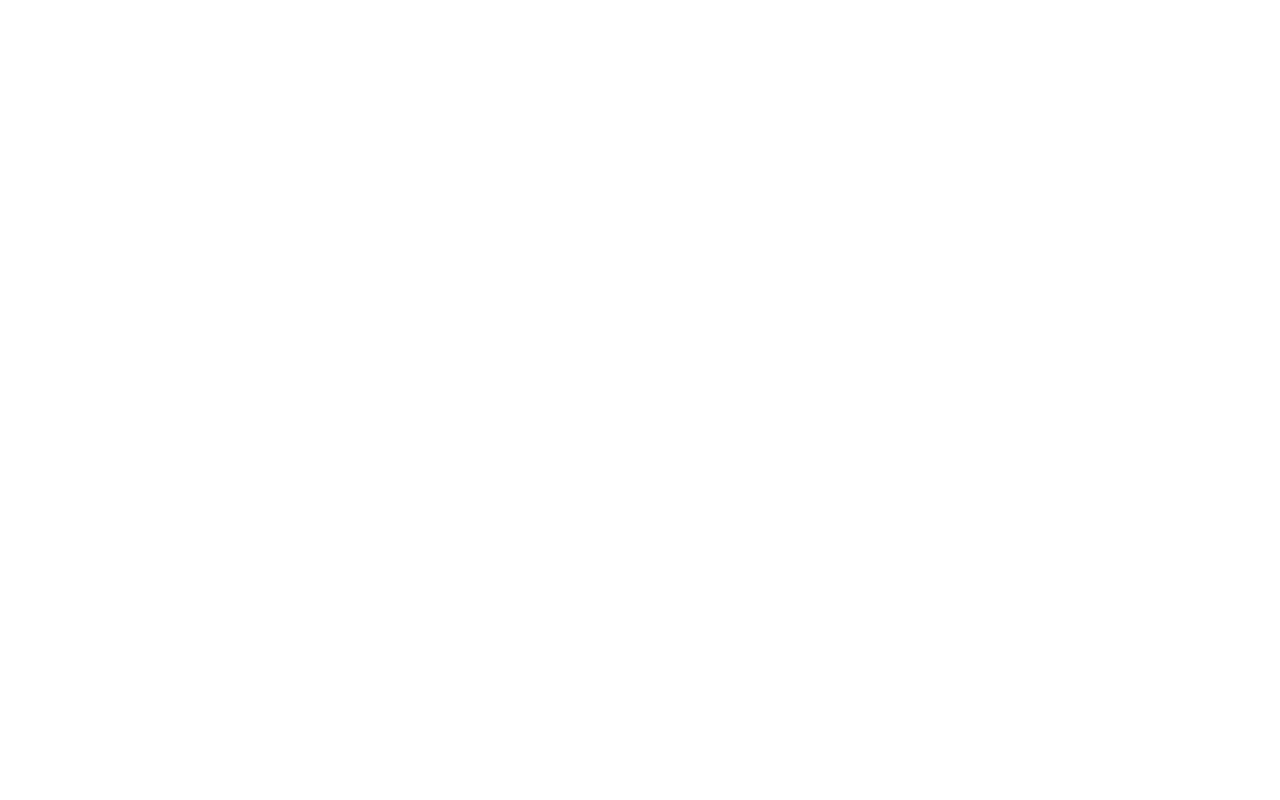
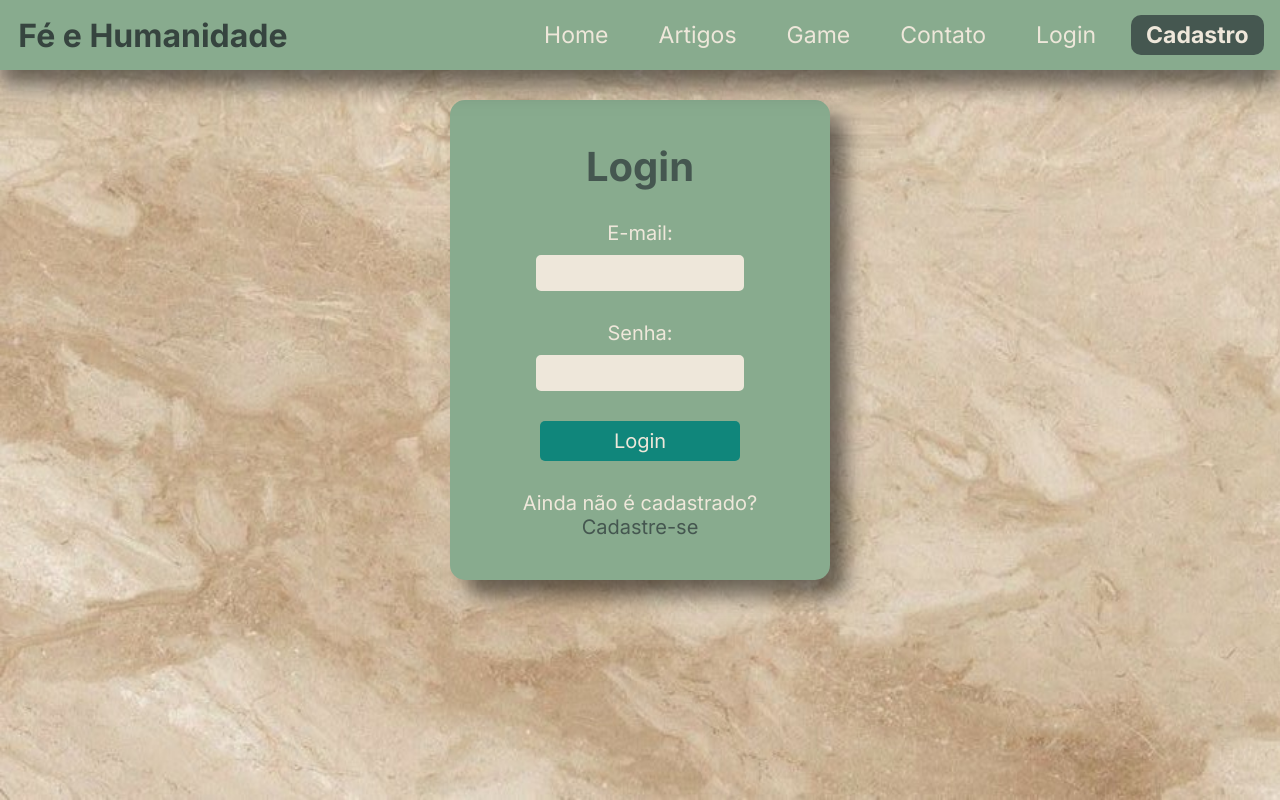
Before and after one commit to RafaellaGuedes/fe_e_humanidade, a plain HTML site: page login.html in a window 1280 px wide. Drawn offline with Linux system fonts and the light colour scheme; a web font is replaced by a local one.

Commit message:
Desenvolvimento da estilização do site

```diff
--- a/login.html
+++ b/login.html
@@ -0,0 +1,59 @@
+<!DOCTYPE html>
+<html lang="en">
+
+<head>
+    <meta charset="UTF-8">
+    <meta name="viewport" content="width=device-width, initial-scale=1.0">
+    <link rel="stylesheet" href="style_login.css">
+    <link rel="preconnect" href="https://fonts.googleapis.com">
+    <link rel="preconnect" href="https://fonts.gstatic.com" crossorigin>
+    <link href="https://fonts.googleapis.com/css2?family=DM+Serif+Text:ital@0;1&family=Inter:wght@100..900&display=swap"
+        rel="stylesheet">
+    <title>Login - Fé e Humanidade</title>
+</head>
+
+<body>
+
+    <div class="header">
+        <div class="logo">
+            <h1>Fé e Humanidade</h1>
+        </div>
+        <div class="navbar">
+            <a href="index.html">Home</a>
+            <a href="#article">Artigos</a>
+            <a href="#game">Game</a>
+            <a href="">Contato</a>
+            <a href="login.html">Login</a>
+            <a href="cadastro.html" id="a_cadastro">Cadastro</a>
+        </div>
+    </div>
+
+    <div class="page">
+
+        <div class="box_login">
+
+            <h1>Login</h1>
+
+            <div class="input_box">
+                <span>E-mail:</span> <br> <input type="text" id="input_email">
+            </div>
+            <div class="input_box">
+                <span>Senha:</span> <br> <input type="text" id="input_senha">
+            </div>
+
+            <div class="button_login">
+                <a href="#">Login</a>
+            </div>
+
+            <div class="button_cadastro">
+                <span>Ainda não é cadastrado?</span>
+                <a href="./cadastro.html">Cadastre-se</a>
+            </div>
+
+        </div>
+
+    </div>
+
+</body>
+
+</html>
--- a/style.css
+++ b/style.css
@@ -1,12 +1,12 @@
 body {
-    background-color: #068368;
+    background-color: #ABF1FA;
     margin: 0;
     font-family: "Inter", sans-serif;
     font-style: normal;
 }
 
 .header {
-    background-color: #0F6A54;
+    background-color: #10867b;
     margin: 0;
     height: 70px;
     width: 100%;
@@ -20,28 +20,36 @@ body {
 .header .logo {
     color: #000E0D;
     justify-content: start;
-    margin-right: 500px;
+    margin-right: 250px;
 }
 
 .header a {
     padding: 15px;
-    color: #000E0D;
-    font-size: 18px;
+    margin-right: 20px;
+    color: #AC916D;
+    font-size: 25px;
     text-decoration: none;
     display: flex;
 }
 
 a:hover {
-    color: #2EFFBF;
+    color: #151D4D;
+    font-weight: bold;
 }
 
 #a_cadastro {
-    margin-right: 15px;
-    color: #2EFFBF;
-    background-color: #000628;
+    margin-right: 25px;
+    color: #151D4D;
+    font-weight: bold;
+    background-color: #AC916D;
     border-radius: 10px;
     height: 10px;
     align-items: center;
+}
+
+#a_cadastro:hover{
+    background-color: #151D4D;
+    color: #AC916D;
 }
 
 .page {
@@ -50,21 +58,46 @@ a:hover {
 }
 
 .infographic {
+    background-image: url("./assets/mapaMundi.jpg");
+    background-size: 100% 100%;
+    background-position: center;
+    width: 100%;
+    height: 90vh;
+    background-repeat: no-repeat;
     color: #000E0D;
     margin-top: 40px;
+    display: flex;
     align-items: center;
     text-align: center;
 }
 
-.infographic h1 {
-    margin-top: 80px;
-    margin-bottom: 40px;
+.txt-infographic{
+    position: absolute;
+    color: aliceblue;
+    text-align: left;
+    padding-top: 70vh;
+    padding-left: 40px;
+    font-size: 31px;
+    width: 40vw;
+    height: 100%;
+    margin-top: 8rem;
+}
+
+.txt-infographic span {
+    display: inline;
+    padding-left: 5px;
+    padding-right: 5px;
+    border-radius: 0.5vw;
+    background-color: #6DC8BF;
     color: #000E0D;
 }
 
+
+
+
 .infographic img {
-    height: 400px;
-    border-radius: 20px;
+    height: 650px;
+    width: 100%;
 }
 
 .article {
@@ -72,6 +105,10 @@ a:hover {
     flex-direction: row;
     align-items: center;
     margin-top: 80px;
+}
+
+.artc_text h1{
+    color: #151D4D;
 }
 
 .artc_text {
@@ -85,12 +122,12 @@ a:hover {
 }
 
 .artc_text a {
-    color: #2EFFBF;
-    background-color: #000628;
+    color: white;
+    background-color: #6B6243;
     margin-top: 20px;
     text-decoration: none;
     height: 45px;
-    width: 110px;
+    width: 130px;
     border-radius: 10px;
     display: flex;
     justify-content: center;
@@ -100,14 +137,15 @@ a:hover {
 .article img {
     border-radius: 20px;
     height: 420px;
-    width: 470px;
+    width: 600px;
 }
 
 .article2 {
+    background: linear-gradient(rgba(171,241,250,1) 0%, rgba(87,176,153,1) 100%);
+    height: 500px;
     display: flex;
     flex-direction: row-reverse;
     align-items: center;
-    margin-top: 80px;
 }
 
 .article2 img {
@@ -116,14 +154,47 @@ a:hover {
     width: 470px;
 }
 
+.article3 {
+    background-image: url("./assets/coexist.jpeg");
+    background-size: cover;
+    background-repeat: no-repeat;
+    height: 500px;
+    display: flex;
+    flex-direction: row-reverse;
+    align-items: center;
+}
+
+.artc_text3 {
+    display: flex;
+    flex-direction: column;
+    width: 500px;
+    margin-right: 100px;
+    color: white;
+    font-size: 20px;
+    align-items: center;
+}
+
+.artc_text3 a {
+    color: white;
+    background-color: #AC916D;
+    margin-top: 20px;
+    text-decoration: none;
+    height: 45px;
+    width: 130px;
+    border-radius: 10px;
+    display: flex;
+    justify-content: center;
+    align-items: center;
+}
+
 .interaction {
+    background: linear-gradient(rgba(171,241,250,1) 0%, rgba(87,176,153,1) 100%);
     height: 600px;
-    width: 600px;
+    width: 100%;
     display: flex;
     flex-direction: row;
     justify-content: center;
     align-items: center;
-    margin-left: 380px;
 }
 
 .interaction span {
@@ -133,7 +204,7 @@ a:hover {
 }
 
 .footer {
-    background-color: #0F6A54;
+    background-color: #10867b;
     padding: 0;
     margin: 0;
     height: 75px;
--- a/style_article.css
+++ b/style_article.css
@@ -1,12 +1,12 @@
 body {
-    background-color: #068368;
+    background-color: #ABF1FA;
     margin: 0;
     font-family: "Inter", sans-serif;
     font-style: normal;
 }
 
 .header {
-    background-color: #0F6A54;
+    background-color: #88AB8E;
     margin: 0;
     height: 70px;
     width: 100%;
@@ -15,40 +15,60 @@ body {
     align-items: center;
     justify-content: end;
     position: fixed;
+    box-shadow: 0rem 1rem 20px 0 rgba(0, 0, 0, 0.5);
 }
 
 .header .logo {
-    color: #000E0D;
+    color: #36443f;
     justify-content: start;
-    margin-right: 500px;
+}
+
+.navbar {
+    margin-left: 250px;
+    display: flex;
+    flex-direction: row;
+    width: 58%;
+    justify-content: center;
+    align-items: center;
 }
 
 .header a {
     padding: 15px;
-    color: #000E0D;
-    font-size: 18px;
+    margin-right: 20px;
+    color: #EEE7DA;
+    font-size: 23px;
     text-decoration: none;
     display: flex;
 }
 
 a:hover {
-    color: #2EFFBF;
+    color: #8ad3dd;
+    font-weight: bold;
 }
 
 #a_cadastro {
-    margin-right: 15px;
-    color: #2EFFBF;
-    background-color: #000628;
+    margin-right: 25px;
+    color: #EEE7DA;
+    font-weight: bold;
+    background-color: #455750;
     border-radius: 10px;
     height: 10px;
     align-items: center;
 }
 
+#a_cadastro:hover {
+    color: #8ad3dd;
+}
+
 .page {
+    background-image: url("./assets/fundo.jpg");
+    background-size: cover;
+    background-repeat: no-repeat;
     display: flex;
     flex-direction: column;
+    align-items: center;
+    align-items: center;
     height: 100%;
-    align-items: center;
 }
 
 .page h1 {
@@ -67,12 +87,12 @@ a:hover {
 }
 
 .footer {
-    background-color: #0F6A54;
+    background-color: #88AB8E;
     padding: 0;
     margin: 0;
     height: 75px;
     width: 100%;
-    position: relative;
+    position: fixed;
     bottom: 0;
     display: flex;
     flex-direction: row;
--- /dev/null
+++ b/style_login.css
@@ -0,0 +1,176 @@
+    body {
+        background-color: #ABF1FA;
+        margin: 0;
+        font-family: "Inter", sans-serif;
+        font-style: normal;
+    }
+
+    .header {
+        background-color: #88AB8E;
+        margin: 0;
+        height: 70px;
+        width: 100%;
+        display: flex;
+        flex-direction: row;
+        align-items: center;
+        justify-content: end;
+        position: fixed;
+        box-shadow: 0rem 1rem 20px 0 rgba(0, 0, 0, 0.5);
+    }
+
+    .header .logo {
+        color: #36443f;
+        justify-content: start;
+    }
+
+    .navbar {
+        margin-left: 250px;
+        display: flex;
+        flex-direction: row;
+        width: 58%;
+        justify-content: center;
+        align-items: center;
+    }
+
+    .header a {
+        padding: 15px;
+        margin-right: 20px;
+        color: #EEE7DA;
+        font-size: 23px;
+        text-decoration: none;
+        display: flex;
+    }
+
+    a:hover {
+        color: #8ad3dd;
+        font-weight: bold;
+    }
+
+    #a_cadastro {
+        margin-right: 25px;
+        color: #EEE7DA;
+        font-weight: bold;
+        background-color: #455750;
+        border-radius: 10px;
+        height: 10px;
+        align-items: center;
+    }
+
+    #a_cadastro:hover {
+        color: #8ad3dd;
+    }
+
+    .page {
+        background-image: url("./assets/fundo.jpg");
+        background-size: cover;
+        background-repeat: no-repeat;
+        display: flex;
+        flex-direction: column;
+        align-items: center;
+        align-items: center;
+        height: 100vh;
+    }
+
+    .page span {
+        width: 850px;
+        text-align: center;
+        color: #EEE7DA;
+        font-size: 20px;
+        margin-bottom: 100px;
+    }
+
+    .box_login {
+        background-color: #88AB8E;
+        text-align: center;
+        justify-content: center;
+        align-items: center;
+        margin-top: 100px;
+        width: 300px;
+        height: 400px;
+        padding: 40px;
+        border-radius: 15px;
+        display: flex;
+        flex-direction: column;
+        box-shadow: 1rem 1rem 20px 0 rgba(0, 0, 0, 0.5);
+
+        .input_box {
+            margin-bottom: 30px;
+            font-size: 20px;
+
+            input {
+                height: 30px;
+                width: 200px;
+                margin-top: 10px;
+                border-radius: 5px;
+                background-color: #EEE7DA;
+                border-style: solid;
+                border-color: #EEE7DA;
+            }
+
+        }
+
+    }
+
+    .box_login h1 {
+        font-size: 40px;
+        margin-top: 0;
+        color: #455750;
+        margin-bottom: 30px;
+    }
+
+    .button_login {
+        background-color: #10867b;
+        width: 200px;
+        height: 40px;
+        border-radius: 5px;
+        border-style: hidden;
+        display: flex;
+        flex-direction: column;
+        text-align: center;
+        justify-content: center;
+    }
+
+    .button_login a {
+        color: #EEE7DA;
+        font-size: 20px;
+        text-decoration: none;
+    }
+
+    .button_cadastro {
+        margin-top: 30px;
+        justify-content: space-between;
+
+        a{
+            color: #455750;
+            font-size: 20px;
+            text-decoration: none;
+        }
+
+    }
+
+
+    .footer {
+        background-color: #10867b;
+        padding: 0;
+        margin: 0;
+        height: 75px;
+        width: 100%;
+        position: relative;
+        bottom: 0;
+        display: flex;
+        flex-direction: row;
+        align-items: center;
+    }
+
+    .footer .logo {
+        color: #000E0D;
+        justify-content: start;
+        margin-left: 60px;
+    }
+
+    .contacts {
+        width: 500px;
+        text-align: center;
+        margin-left: 500px;
+        font-size: 20px;
+    }
```
Also changed, not shown: index.html (+17 -15 lines), assets/coexist.jpeg (added), assets/diversidadeReligiosa.jpg (deleted), assets/fundo.jpg (added).
